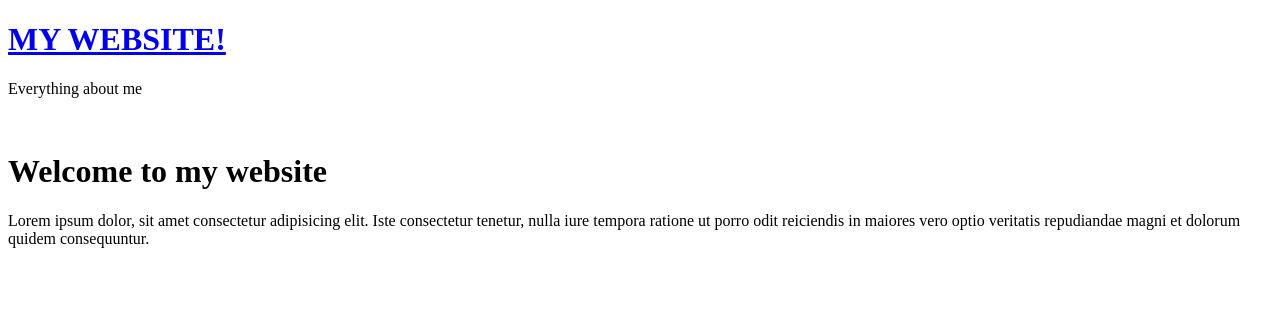
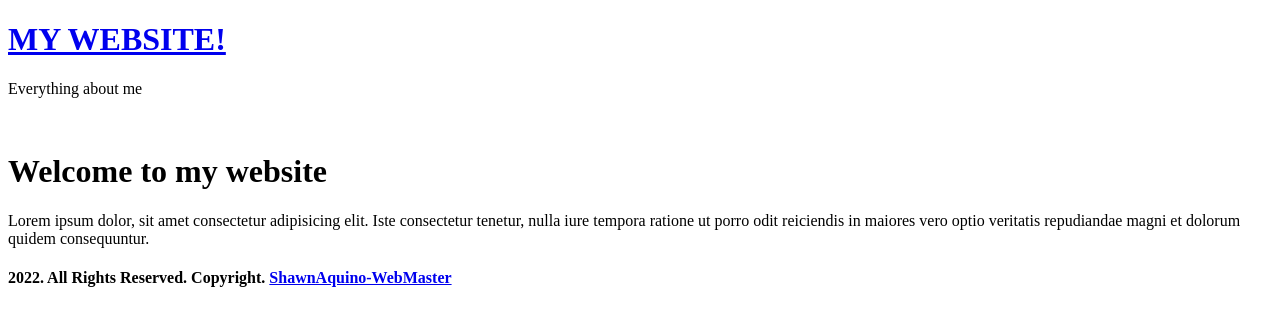
Before and after one commit to ShawnAquino/GITprojs, a plain HTML site: page index.html in a window 1280 px wide. Drawn offline with Linux system fonts and the light colour scheme.

Commit message:
Creation of Footer

```diff
--- a/index.html
+++ b/index.html
@@ -15,5 +15,7 @@
     <h1>Welcome to my website</h1>
     <p>Lorem ipsum dolor, sit amet consectetur adipisicing elit. Iste consectetur tenetur, nulla iure tempora ratione ut porro odit reiciendis in maiores vero optio veritatis repudiandae magni et dolorum quidem consequuntur.</p>
 
+
+    <h4>2022. All Rights Reserved. Copyright. <a href="#">ShawnAquino-WebMaster</a></h4>
 </body>
 </html>
```
